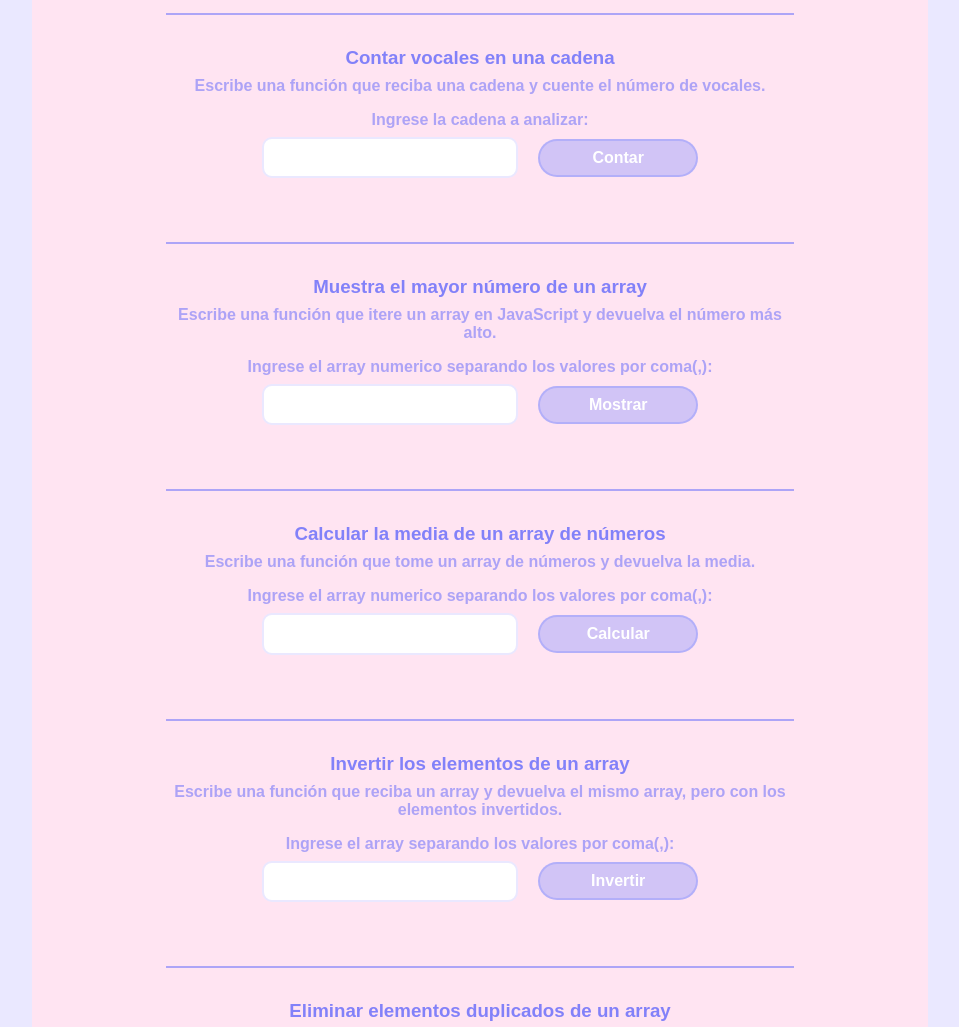
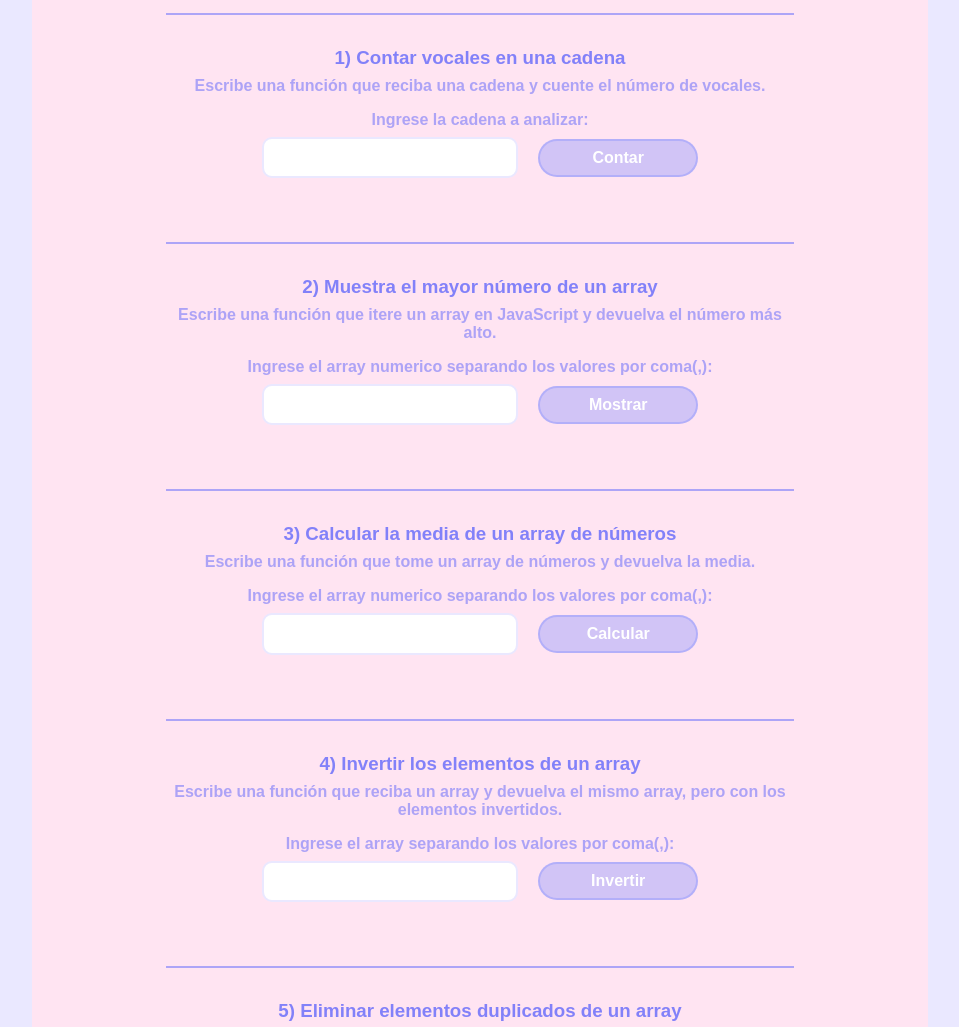
Before and after one commit to guillermo-k/TP2GrupalFront, a plain HTML site: page index.html in a window 1280 px wide. Shown: the part 255-1282 px from the top of the page, without its empty margins (160-1119 px from the left). Drawn offline with Linux system fonts and the light colour scheme.

Commit message:
arreglos consola

```diff
--- a/index.html
+++ b/index.html
@@ -11,7 +11,7 @@
       <h1>Grupo 4 (Omeguitas)</h1>
       <h2>Trabajo practico obligatorio 2</h2>
       <div class="ejercicio1">
-        <h3>Contar vocales en una cadena</h3>
+        <h3>1) Contar vocales en una cadena</h3>
         <p>Escribe una función que reciba una cadena y cuente el número de vocales.</p>
         <label for="ej1">Ingrese la cadena a analizar:</label>
         <span>
@@ -21,7 +21,7 @@
         <p class="resultado"></p>
       </div>
       <div class="ejercicio2">
-        <h3>Muestra el mayor número de un array</h3>
+        <h3>2) Muestra el mayor número de un array</h3>
         <p>Escribe una función que itere un array en JavaScript y devuelva el número más alto.</p>
         <label for="ej2">Ingrese el array numerico separando los valores por coma(,):</label>
         <span>
@@ -31,7 +31,7 @@
         <p class="resultado"></p>
       </div>
       <div class="ejercicio3">
-        <h3>Calcular la media de un array de números</h3>
+        <h3>3) Calcular la media de un array de números</h3>
         <p>Escribe una función que tome un array de números y devuelva la media.</p>
         <label for="ej3">Ingrese el array numerico separando los valores por coma(,):</label>
         <span>
@@ -41,7 +41,7 @@
         <p class="resultado"></p>
       </div>
       <div class="ejercicio4">
-        <h3>Invertir los elementos de un array</h3>
+        <h3>4) Invertir los elementos de un array</h3>
         <p>
           Escribe una función que reciba un array y devuelva el mismo array, pero con los elementos
           invertidos.
@@ -54,7 +54,7 @@
         <p class="resultado"></p>
       </div>
       <div class="ejercicio5">
-        <h3>Eliminar elementos duplicados de un array</h3>
+        <h3>5) Eliminar elementos duplicados de un array</h3>
         <p>
           Escribe una función que reciba un array y elimine los elementos duplicados, devolviendo un
           nuevo array.
@@ -67,7 +67,7 @@
         <p class="resultado"></p>
       </div>
       <div class="ejercicio6">
-        <h3>Convertir la primera letra de cada palabra en mayúscula</h3>
+        <h3>6) Convertir la primera letra de cada palabra en mayúscula</h3>
         <p>
           Escribe una función que reciba una cadena y convierta la primera letra de cada palabra en
           mayúscula.
@@ -80,7 +80,7 @@
         <p class="resultado"></p>
       </div>
       <div class="ejercicio7">
-        <h3>Generar los primeros N números de la sucesión de Fibonacci</h3>
+        <h3>7) Generar los primeros N números de la sucesión de Fibonacci</h3>
         <p>
           Escribe una función que tome un número n y devuelva los primeros n números de la sucesión
           de Fibonacci.
```
Also changed, not shown: scripts/index.js (+23 -23 lines).
